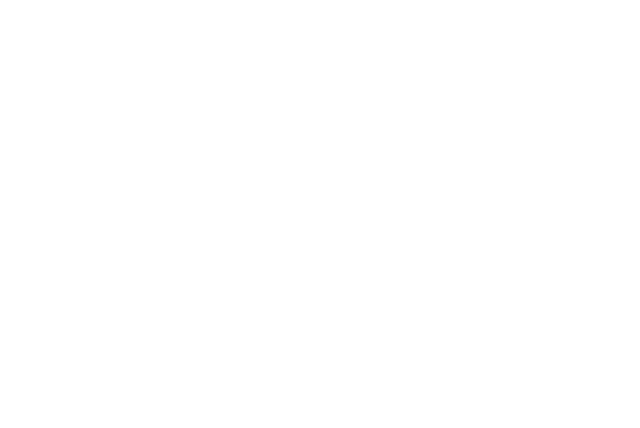
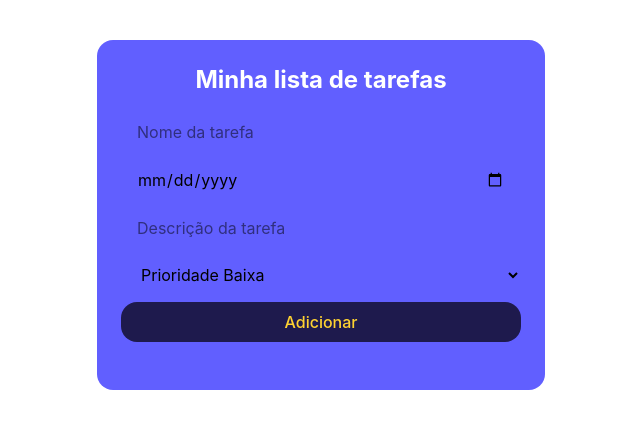
Before and after one commit to enzopereira1701/cp04_listatarefas, a React (Vite) app: page / in a window 1280 px wide. Shown: the top 428 px of the page, without its empty margins (319-959 px from the left). Built offline with nearby package versions, Linux system fonts and the light colour scheme.

Commit message:
feat: adicionando o  formulario de cadastro com nome, data, descricao e prioridade

```diff
--- a/src/components/Tarefas.jsx
+++ b/src/components/Tarefas.jsx
@@ -1,6 +1,94 @@
+import {useState, useEffect}  from 'react'
+import '../css/estilo.css'
+
 const Tarefas = () => {
+
+    // Hook - useState - Manipula o estado da variável
+    // Cada tarefa vai ser um objeto com: nome, data, descricao, prioridade e concluida
+    const [tarefas,setTarefas]=useState(() =>{
+        const salvarTarefas = localStorage.getItem("Item-tarefa");
+        return salvarTarefas ? JSON.parse(salvarTarefas) : [];
+    });
+
+    // Um estado para cada campo do formulário (Nome, Data, Descrição e Prioridade)
+    const [campoNome, setCampoNome] = useState("");
+    const [campoData, setCampoData] = useState("");
+    const [campoDescricao, setCampoDescricao] = useState("");
+    const [campoPrioridade, setCampoPrioridade] = useState("Baixa");
+
+// HOOK - useEffect - realiza o efeito colateral, nesse caso salva a lista de tarefas
+// no localStorage toda vez que o componente renderizar
+        useEffect(() => {
+            localStorage.setItem("Item-tarefa", JSON.stringify(tarefas))
+        })
+
+    const adicionarTarefa = (e) => {
+        // Previne que a página se recarregue automaticamnete
+        e.preventDefault();
+        // valida se o campo nome estiver vazio
+        if (!campoNome.trim()) return;
+
+        // novo objeto (objeto = tudo que você pode dar característivas a ele)
+        const novaTarefa={
+            id: Date.now(),
+            nome: campoNome,
+            data: campoData,
+            descricao: campoDescricao,
+            prioridade: campoPrioridade,
+            concluida: false,
+        }
+
+        setTarefas([...tarefas, novaTarefa]);
+        // Limpa os campos do formulário depois de adicionar
+        setCampoNome('');
+        setCampoData('');
+        setCampoDescricao('');
+        setCampoPrioridade('Baixa');
+    }
+
+
   return (
-    <div></div>
+    <div className ='max-w-md mx-auto mt-10 bg-indigo-500 rounded-2xl shadow-indigo-950- border-b-blue-950 p-6' >
+        <h1 className = "text-2xl font-bold text-white text-center mb-4"> Minha lista de tarefas </h1>
+
+        <form onSubmit={adicionarTarefa} className="flex flex-col gap-2 mb-6">
+            <input
+            type="text"
+            value={campoNome}
+            onChange={(e) => setCampoNome(e.target.value)}
+            placeholder="Nome da tarefa"
+            className = "px-4 py-2 border-gray-700 rounded-2xl focus:outline-none  focus:ring-1 focus:ring-yellow-200 focus:border-transparent text-black placeholder:text-gray-750"
+            />
+
+            <input
+            type="date"
+            value={campoData}
+            onChange={(e) => setCampoData(e.target.value)}
+            className = "px-4 py-2 border-gray-700 rounded-2xl focus:outline-none  focus:ring-1 focus:ring-yellow-200 focus:border-transparent text-black"
+            />
+
+            <input
+            type="text"
+            value={campoDescricao}
+            onChange={(e) => setCampoDescricao(e.target.value)}
+            placeholder="Descrição da tarefa"
+            className = "px-4 py-2 border-gray-700 rounded-2xl focus:outline-none  focus:ring-1 focus:ring-yellow-200 focus:border-transparent text-black placeholder:text-gray-750"
+            />
+
+            <select
+            value={campoPrioridade}
+            onChange={(e) => setCampoPrioridade(e.target.value)}
+            className="px-4 py-2 border-gray-700 rounded-2xl focus:outline-none focus:ring-1 focus:ring-yellow-200 focus:border-transparent text-black"
+            >
+                <option value="Baixa">Prioridade Baixa</option>
+                <option value="Média">Prioridade Média</option>
+                <option value="Alta">Prioridade Alta</option>
+            </select>
+
+            <button type="submit" className=" bg-indigo-950 hover:bg-indigo-400 text-amber-300 font-medium px-5 py-2 rounded-2xl transition-colors cursor-pointer"> Adicionar </button>
+        </form>
+
+    </div>
   )
 }
 
```
